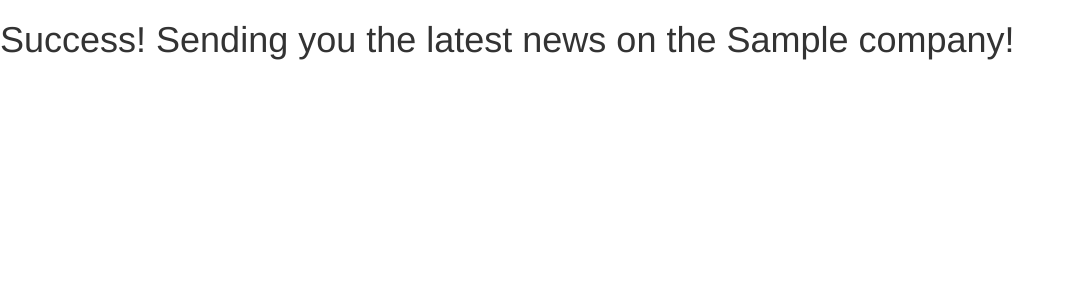
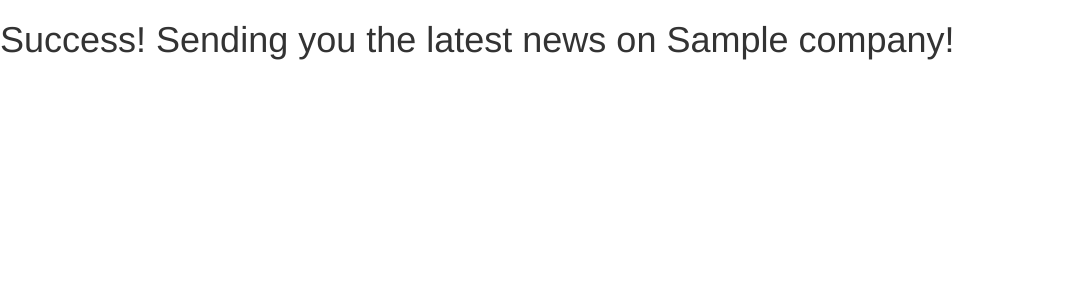
Before and after one commit to jhonatancruz/NewsNow, a Flask app: template templates/success.html in a window 1280 px wide. Shown: the top 300 px of the page, without its empty margins (0-1073 px from the left). Run offline with Flask 2, Linux system fonts and the light colour scheme; the template is opened without the code that fills it: most values are stand-ins (such as "Sample title", 1, 10 or a date in 2020); some libraries are stand-ins or nearby versions.

Commit message:
changed grammar

```diff
--- a/templates/success.html
+++ b/templates/success.html
@@ -7,7 +7,7 @@
   <script src="https://maxcdn.bootstrapcdn.com/bootstrap/3.3.7/js/bootstrap.min.js"></script>
 </head>
 <body>
-  <h1>Success! Sending you the latest news on the {{company}}!</h1>
+  <h1>Success! Sending you the latest news on {{company}}!</h1>
   </div>
 </body>
 </html>
```
